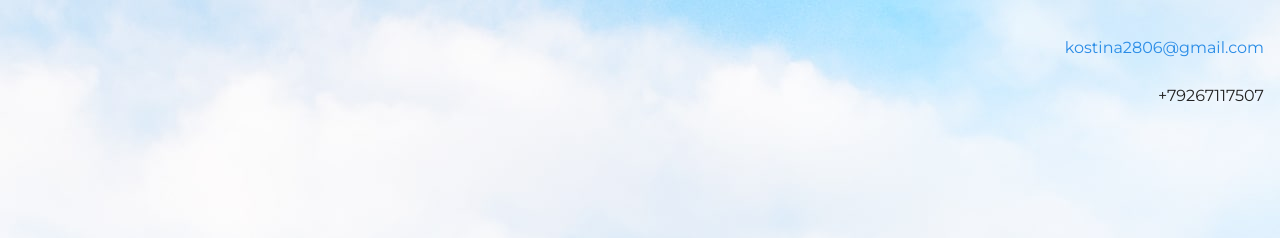
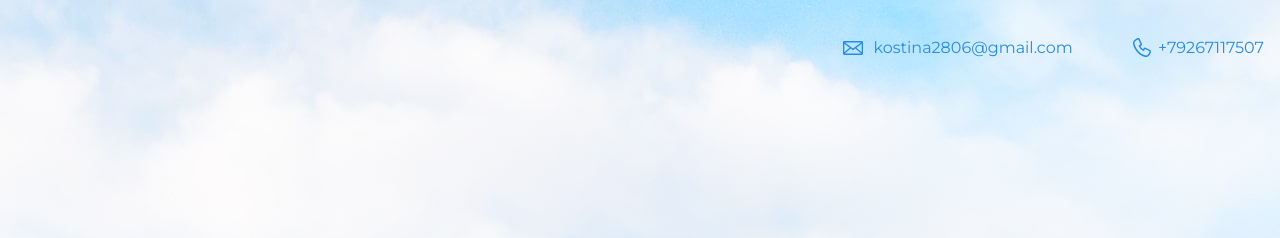
Before and after one commit to nastikos/my-site, a plain HTML site: page index.html in a window 1280 px wide. Shown: the top 238 px of the page. Drawn offline with nearby package versions, Linux system fonts and the light colour scheme.

Commit message:
Add files via upload

```diff
--- a/index.html
+++ b/index.html
@@ -10,8 +10,10 @@
   <body>
     <header class="page-header">
       <div class="container">
-        <a href="mailto:kostina2806@gmail.com">kostina2806@gmail.com</a>
-        <p>+79267117507</p>
+        <a class="header-email"
+        href="mailto:kostina2806@gmail.com">kostina2806@gmail.com</a>
+        <a class="header-phone"
+        href="tel:+79267117507">+79267117507</a>
       </div>
     </header>
 
```
